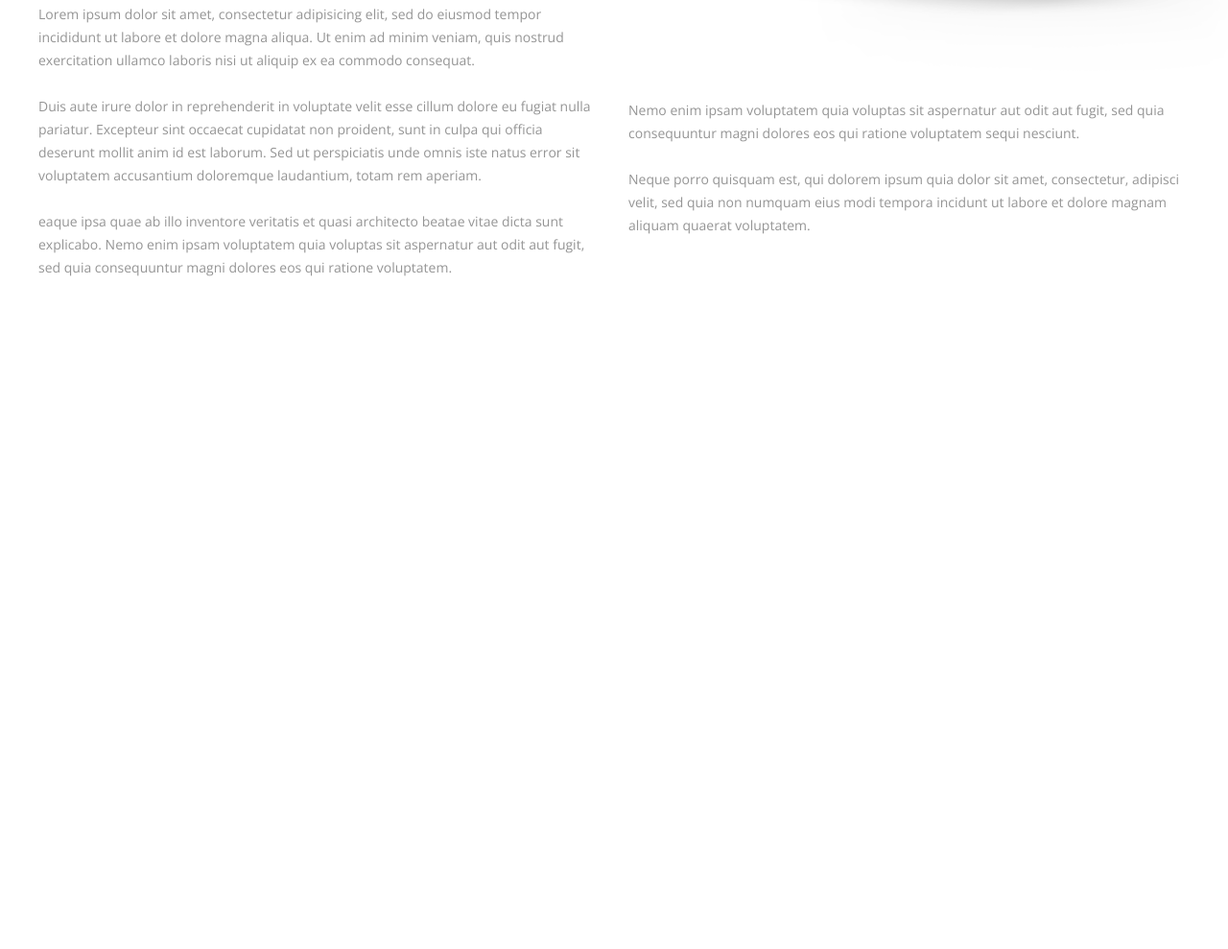
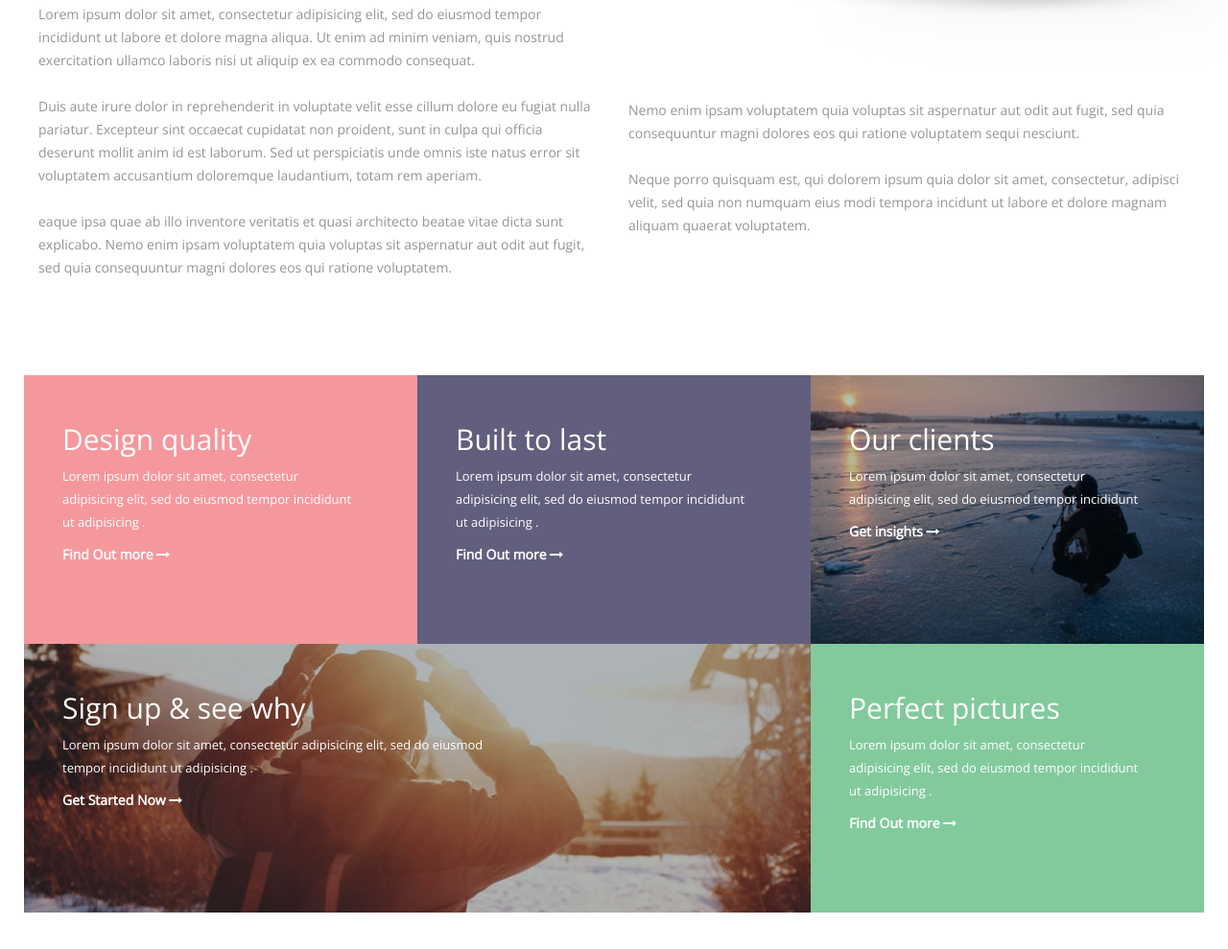
Before and after one commit to Ferrou/picture-perfect, a plain HTML site: page index.html in a window 1280 px wide. Shown: the part 1146-2135 px from the top of the page at 96% size. Before the commit the page ends 1537 px from the top, so only its background shows below. Drawn offline with nearby package versions, Linux system fonts and the light colour scheme.

Commit message:
Debut section 3

```diff
--- a/index.html
+++ b/index.html
@@ -5,11 +5,13 @@
     <meta name="viewport" content="width=device-width, initial-scale=1">
     <link href="https://fonts.googleapis.com/css?family=Open+Sans:300,400" rel="stylesheet">
     <link rel="stylesheet" href="https://maxcdn.bootstrapcdn.com/bootstrap/3.3.7/css/bootstrap.min.css">
+    <link href="https://maxcdn.bootstrapcdn.com/font-awesome/4.6.3/css/font-awesome.min.css" rel="stylesheet">
     <link href="style.css" rel="stylesheet">
 </head>
 
 <body>
 
+    <!-- Section 1 Header -->
     <header class="header">
 
             <div class="container">
@@ -57,7 +59,49 @@
 
 
     <!-- Section 3 Featured Content -->
-    <section id="featured-content">
+    <section class="featured-content">
+        <div class="container">
+            <div class="row">
+                <div class="col-md-4 npr">
+                    <div class="featured-content-box featured-content-box-b1">
+                        <h3 class="featured-content-title">Design quality</h3>
+                        <p class="featured-content-line">Lorem ipsum dolor sit amet, consectetur adipisicing elit, sed do eiusmod tempor incididunt ut adipisicing .</p>
+                        <a class="featured-content-link" href="#">Find Out more <i class="fa fa-long-arrow-right" aria-hidden="true"></i></a>
+                        <!-- <i class="fa fa-heart-o" aria-hidden="true"></i> -->
+                    </div>
+                </div>
+                <div class="col-md-4 npr">
+                    <div class="featured-content-box featured-content-box-b2">
+                        <h3 class="featured-content-title">Built to last</h3>
+                        <p class="featured-content-line">Lorem ipsum dolor sit amet, consectetur adipisicing elit, sed do eiusmod tempor incididunt ut adipisicing .</p>
+                        <a class="featured-content-link" href="#">Find Out more <i class="fa fa-long-arrow-right" aria-hidden="true"></i></a>
+                    </div>
+                </div>
+                <div class="col-md-4 npr">
+                    <div class="featured-content-box featured-content-box-b3">
+                        <h3 class="featured-content-title">Our clients</h3>
+                        <p class="featured-content-line">Lorem ipsum dolor sit amet, consectetur adipisicing elit, sed do eiusmod tempor incididunt</p>
+                        <a class="featured-content-link" href="#">Get insights <i class="fa fa-long-arrow-right" aria-hidden="true"></i></a>
+                    </div>
+                </div>
+            </div>
+            <div class="row">
+                <div class="col-md-8 npr">
+                    <div class="featured-content-box featured-content-box-b4">
+                        <h3 class="featured-content-title">Sign up & see why</h3>
+                        <p class="featured-content-line">Lorem ipsum dolor sit amet, consectetur adipisicing elit, sed do eiusmod <br>tempor incididunt ut adipisicing .</p>
+                        <a class="featured-content-link" href="#">Get Started Now <i class="fa fa-long-arrow-right" aria-hidden="true"></i></a>
+                    </div>
+                </div>
+                <div class="col-md-4 npr">
+                    <div class="featured-content-box featured-content-box-b5">
+                        <h3 class="featured-content-title">Perfect pictures</h3>
+                        <p class="featured-content-line">Lorem ipsum dolor sit amet, consectetur adipisicing elit, sed do eiusmod tempor incididunt ut adipisicing .</p>
+                        <a class="featured-content-link" href="#">Find Out more <i class="fa fa-long-arrow-right" aria-hidden="true"></i></a>
+                    </div>
+                </div>
+            </div>
+        </div>
     </section>
 
     <!-- Section 4 Détails -->
--- a/style.css
+++ b/style.css
@@ -19,6 +19,11 @@ h2 {
 p {}
 
 .test { border: 1px solid black;}
+
+.npr {
+    padding: 0;
+
+}
 
 /* Layout */
 .container {
@@ -71,3 +76,64 @@ p {}
 }
 
 .description-p2 {padding-top: 100px;}
+
+.featured-content {
+    padding-bottom: 140px;
+
+    color: #fff;
+
+
+}
+
+.featured-content-box {
+    padding: 30px 60px 40px 40px;
+    height: 280px;
+}
+
+.featured-content-title {
+    font-size: 30px;
+    font-weight: 300;
+}
+
+.featured-content-line {
+    font-size: 13px;
+    line-height: 24px;
+    font-weight: 400;
+}
+
+.featured-content-link {
+    color: #fff;
+    font-size: 14px;
+    font-weight: bold;
+    line-height: 24px;
+}
+
+.featured-content-box-b1 {
+    background-color: #f5989d;
+}
+
+.featured-content-box-b2 {
+    background-color: #615f7d;
+}
+
+.featured-content-box-b3 {
+    background-image: url(img/our-clients.jpg);
+    background-position: right;
+    -moz-background-size: 120%;
+    -o-background-size: 120%;
+    -webkit-background-size: 120%;
+    background-size: 120%;
+}
+
+.featured-content-box-b4 {
+    background-image: url(img/sign-up.jpg);
+    background-position: 0 -160px;
+    -moz-background-size: cover;
+    -o-background-size: cover;
+    -webkit-background-size: cover;
+    background-size: cover;
+}
+
+.featured-content-box-b5 {
+    background-color: #82ca9c;
+}
```
Also changed, not shown: img/our-clients.jpg (added), img/sign-up.jpg (added), lien.txt (added).
